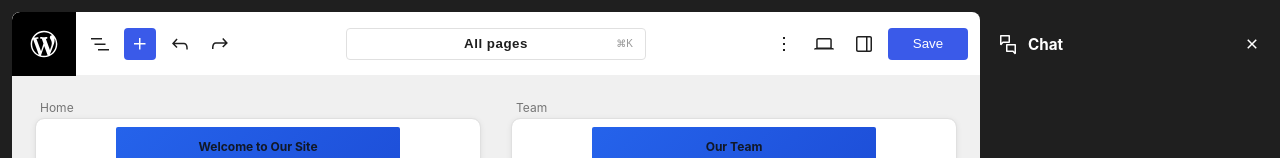
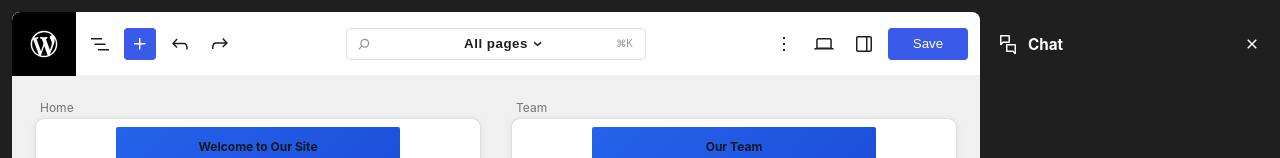
Before and after one commit to shaunandrews/wp-mosaic-i1, a React (Vite) app: page / in a window 1280 px wide. Shown: the top 158 px of the page. Built offline with nearby package versions, Linux system fonts and the light colour scheme.

Commit message:
Implement action selection in DocumentBar and EditorToolbar, add action handlers in App component, and enhance Menu component with action tabs and styles.

```diff
--- a/src/App.tsx
+++ b/src/App.tsx
@@ -89,6 +89,16 @@ function AppContent() {
     }
   };
 
+  const handleActionSelect = (action: { id: string; label: string }) => {
+    // TODO: Implement action handlers
+    console.log('Action selected:', action);
+    // Example actions:
+    // - rename-page: Open rename dialog
+    // - duplicate: Duplicate the current page
+    // - add-before: Add a new page before the current page
+    // - add-after: Add a new page after the current page
+  };
+
   const handlePrevPage = () => {
     navigatePrev();
   };
@@ -145,6 +155,7 @@ function AppContent() {
             pages={contextPages}
             menuRef={menuRef}
             onPageSelect={handlePageSelect}
+            onActionSelect={handleActionSelect}
             onPrevPage={handlePrevPage}
             onNextPage={handleNextPage}
             onTogglePanel={togglePanel}
--- a/src/components/DocumentBar/DocumentBar.css
+++ b/src/components/DocumentBar/DocumentBar.css
@@ -15,6 +15,21 @@
     width: 300px;
     position: relative;
 
+    .icon-search {
+      position: absolute;
+      left: var(--space-xs);
+      top: 50%;
+      height: 18px;
+      width: 18px;
+      transform: translateY(-50%);
+
+      .icon {
+        height: 100%;
+        width: 100%;
+        color: var(--color-surface-text-tertiary);
+      }
+    }
+
     .title-wrapper {
       position: relative;
 
@@ -23,7 +38,7 @@
         right: 0px;
         top: 50%;
         transform: translate(90%, -50%);
-        opacity: 0;
+        opacity: 1;
 
         svg {
           transition: all 0.25s cubic-bezier(0.34, 1.56, 0.64, 1);
--- a/src/components/DocumentBar/DocumentBar.tsx
+++ b/src/components/DocumentBar/DocumentBar.tsx
@@ -20,6 +20,7 @@ interface DocumentBarProps {
   pages: Page[];
   menuRef: React.RefObject<MenuHandle | null>;
   onPageSelect: (item: { id: string; label: string }) => void;
+  onActionSelect?: (action: { id: string; label: string }) => void;
   onPrevPage: () => void;
   onNextPage: () => void;
 }
@@ -30,6 +31,7 @@ export const DocumentBar = ({
   pages,
   menuRef,
   onPageSelect,
+  onActionSelect,
   onPrevPage,
   onNextPage,
 }: DocumentBarProps) => {
@@ -61,19 +63,43 @@ export const DocumentBar = ({
             items: [{ id: 'view-all-pages', label: 'View all pages' }],
           },
         ]}
-        templatesGroups={[
-          { items: templatesData.templates },
+        templatesGroups={[{ items: templatesData.templates }]}
+        actionsGroups={[
+          {
+            items: [
+              { id: 'rename-page', label: 'Rename page' },
+              { id: 'duplicate', label: 'Duplicate' },
+              { id: 'add-before', label: 'Add before' },
+              { id: 'add-after', label: 'Add after' },
+            ],
+          },
         ]}
         selectedItemId={
           viewMode === 'grid' ? 'view-all-pages' : selectedPage.id
         }
-        onItemSelect={onPageSelect}
+        onItemSelect={(item) => {
+          // Determine if this is an action or a page selection
+          const actionIds = [
+            'rename-page',
+            'duplicate',
+            'add-before',
+            'add-after',
+          ];
+          if (actionIds.includes(item.id)) {
+            onActionSelect?.(item);
+          } else {
+            onPageSelect(item);
+          }
+        }}
       >
         <Button
           align="center"
           className="button-document-picker"
           onKeyDown={handleDocumentPickerKeyDown}
         >
+          <span className="icon-search">
+            <Icon name="search" />
+          </span>
           <span className="title-wrapper row items-center">
             <span className="document-title">
               {viewMode === 'grid' ? 'All pages' : selectedPage.label}
--- a/src/components/EditorToolbar/EditorToolbar.tsx
+++ b/src/components/EditorToolbar/EditorToolbar.tsx
@@ -22,6 +22,7 @@ interface EditorToolbarProps {
   pages: Page[];
   menuRef: React.RefObject<MenuHandle | null>;
   onPageSelect: (item: { id: string; label: string }) => void;
+  onActionSelect?: (action: { id: string; label: string }) => void;
   onPrevPage: () => void;
   onNextPage: () => void;
   onTogglePanel: (panelId: string) => void;
@@ -35,6 +36,7 @@ export const EditorToolbar = ({
   pages,
   menuRef,
   onPageSelect,
+  onActionSelect,
   onPrevPage,
   onNextPage,
   onTogglePanel,
@@ -91,6 +93,7 @@ export const EditorToolbar = ({
         pages={pages}
         menuRef={menuRef}
         onPageSelect={onPageSelect}
+        onActionSelect={onActionSelect}
         onPrevPage={onPrevPage}
         onNextPage={onNextPage}
       />
--- a/src/components/Menu/Menu.css
+++ b/src/components/Menu/Menu.css
@@ -24,9 +24,12 @@
   position: sticky;
   top: 0;
   z-index: 2;
-  border-bottom: 1px solid var(--color-gray-200);
   background-color: var(--color-surface);
   border-radius: var(--radius-l) var(--radius-l) 0 0;
+
+  &.has-scrolled {
+    border-bottom: 1px solid var(--color-gray-200);
+  }
 }
 
 .menu-list-scrollable {
--- a/src/components/Menu/Menu.tsx
+++ b/src/components/Menu/Menu.tsx
@@ -28,6 +28,7 @@ interface MenuProps {
   children: React.ReactNode;
   groups: MenuGroup[];
   templatesGroups?: MenuGroup[];
+  actionsGroups?: MenuGroup[];
   selectedItemId?: string;
   onItemSelect?: (item: { id: string; label: string }) => void;
 }
@@ -38,11 +39,20 @@ export interface MenuHandle {
 
 export const Menu = forwardRef<MenuHandle, MenuProps>(
   (
-    { children, groups, templatesGroups, selectedItemId, onItemSelect },
+    {
+      children,
+      groups,
+      templatesGroups,
+      actionsGroups,
+      selectedItemId,
+      onItemSelect,
+    },
     ref
   ) => {
     const [isOpen, setIsOpen] = useState(false);
-    const [activeTab, setActiveTab] = useState<'pages' | 'templates'>('pages');
+    const [activeTab, setActiveTab] = useState<
+      'pages' | 'templates' | 'actions'
+    >('pages');
     const [canScrollUp, setCanScrollUp] = useState(false);
     const [canScrollDown, setCanScrollDown] = useState(false);
     const firstItemRef = useRef<HTMLButtonElement>(null);
@@ -68,7 +78,9 @@ export const Menu = forwardRef<MenuHandle, MenuProps>(
         ? viewAllPagesItem
           ? groups.slice(0, -1)
           : groups
-        : templatesGroups || [];
+        : activeTab === 'templates'
+          ? templatesGroups || []
+          : actionsGroups || [];
 
     const { refs, floatingStyles, context } = useFloating({
       open: isOpen,
@@ -150,10 +162,20 @@ export const Menu = forwardRef<MenuHandle, MenuProps>(
         }
 
         e.preventDefault();
+        const tabs: Array<'pages' | 'templates' | 'actions'> = [
+          'pages',
+          'templates',
+          'actions',
+        ];
+        const currentIndex = tabs.indexOf(activeTab);
         if (e.key === 'ArrowLeft') {
-          setActiveTab('pages');
+          const prevIndex =
+            currentIndex > 0 ? currentIndex - 1 : tabs.length - 1;
+          setActiveTab(tabs[prevIndex]);
         } else {
-          setActiveTab('templates');
+          const nextIndex =
+            currentIndex < tabs.length - 1 ? currentIndex + 1 : 0;
+          setActiveTab(tabs[nextIndex]);
         }
         return;
       }
@@ -270,7 +292,7 @@ export const Menu = forwardRef<MenuHandle, MenuProps>(
             >
               <div className="menu-list col" onKeyDown={handleKeyDown}>
                 <div
-                  className={`menu-header ${canScrollUp ? 'has-gradient-top' : ''}`}
+                  className={`menu-header ${canScrollUp ? 'has-gradient-top has-scrolled' : ''}`}
                 >
                   <div className="menu-search">
                     <Icon name="search" />
@@ -281,7 +303,7 @@ export const Menu = forwardRef<MenuHandle, MenuProps>(
                       className="menu-search-input"
                     />
                   </div>
-                  <div className="menu-tabs row m-s mt-0">
+                  <div className="menu-tabs row mx-xs my-xxs">
                     <Button
                       align="center"
                       className={`menu-tab ${activeTab === 'pages' ? 'is-active' : ''}`}
@@ -295,6 +317,13 @@ export const Menu = forwardRef<MenuHandle, MenuProps>(
                       onClick={() => setActiveTab('templates')}
                     >
                       Templates
+                    </Button>
+                    <Button
+                      align="center"
+                      className={`menu-tab ${activeTab === 'actions' ? 'is-active' : ''}`}
+                      onClick={() => setActiveTab('actions')}
+                    >
+                      Actions
                     </Button>
                   </div>
                 </div>
```
